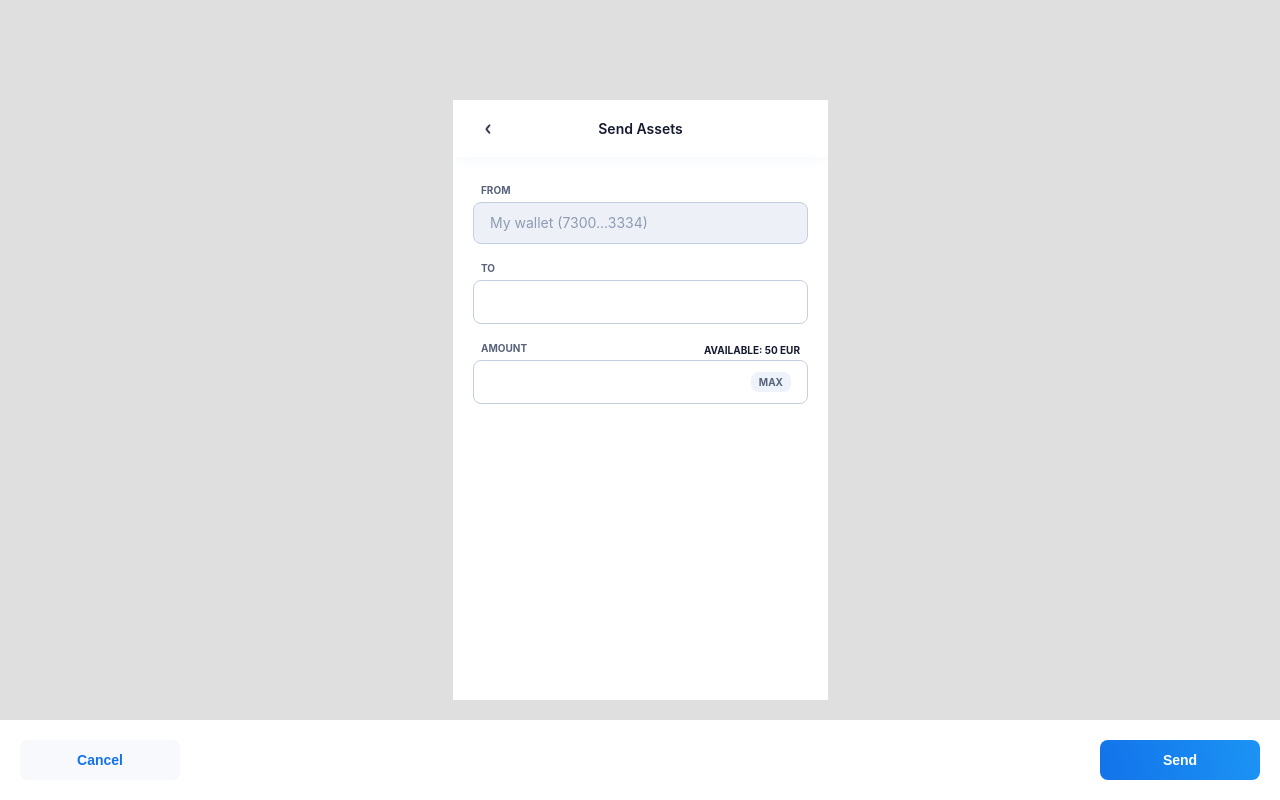
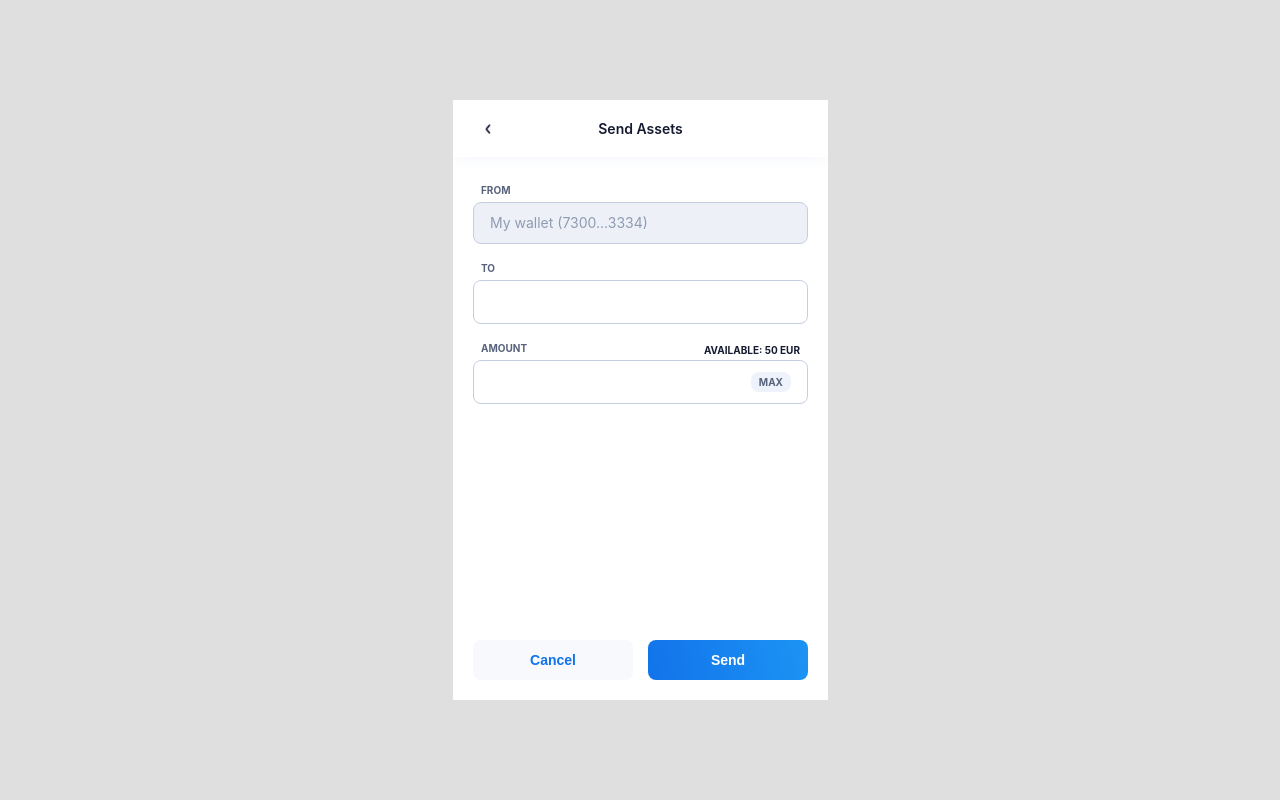
Before and after one commit to AndrewNTA/sky-mavis, a React (Create React App) app: page /send-step in a window 1280 px wide. Built offline with nearby package versions, Linux system fonts and the light colour scheme.

Commit message:
Fix bug responsive

```diff
--- a/src/containers/send-step/send-step.css
+++ b/src/containers/send-step/send-step.css
@@ -1,5 +1,6 @@
 .st-container {
     height: 100vh;
+    position: relative;
 }
 .st-header {
     padding: 18px 32px;
@@ -66,10 +67,15 @@
     box-sizing: border-box;
     padding: 20px ;
     background-color: #ffffff;
-    position: fixed;
+    position: absolute;
     bottom: 0;
     left: 0;
     display: flex;
     align-items: center;
     justify-content: space-between;
 }
+@media screen and (min-width: 480px){
+    .st-container {
+        height: 600px;
+    }
+}
```
